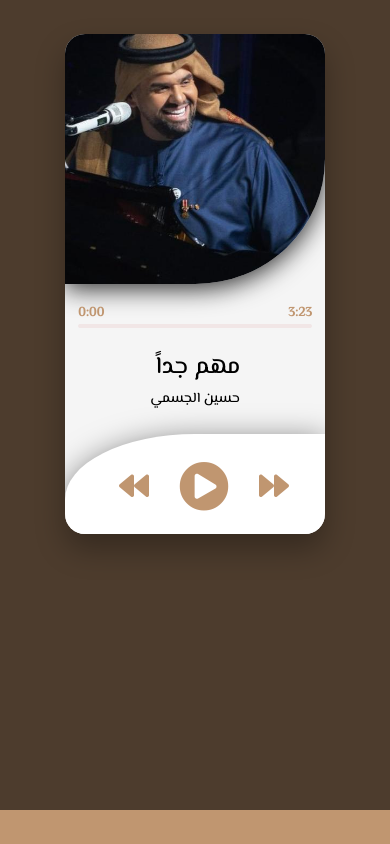
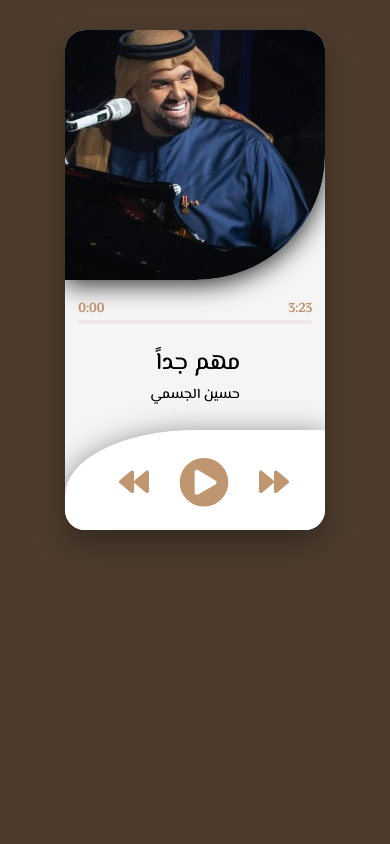
Before and after one commit to mo9sh/MusicApp-mosh, a plain HTML site: page index.html in a window 390 px wide. Drawn offline with Linux system fonts and the light colour scheme; a web font is replaced by a local one.

Commit message:
Update style.css

```diff
--- a/style.css
+++ b/style.css
@@ -199,16 +199,16 @@ h3 {
 }
 
 
-@media screen and (min-width: 320px) and (max-width : 480px) {
+@media screen and (min-width: 320px) and (max-width : 410px) {
    body {
-     min-height: 96vh;
+     min-height: 100vh;
    }
   .player-container {
     height: 500px;
     width: 260px;
     overflow: hidden;
     position: absolute;
-    top: 34px;
+    top: 30px;
     border-radius: 20px;
     background: whitesmoke;
 }
```
